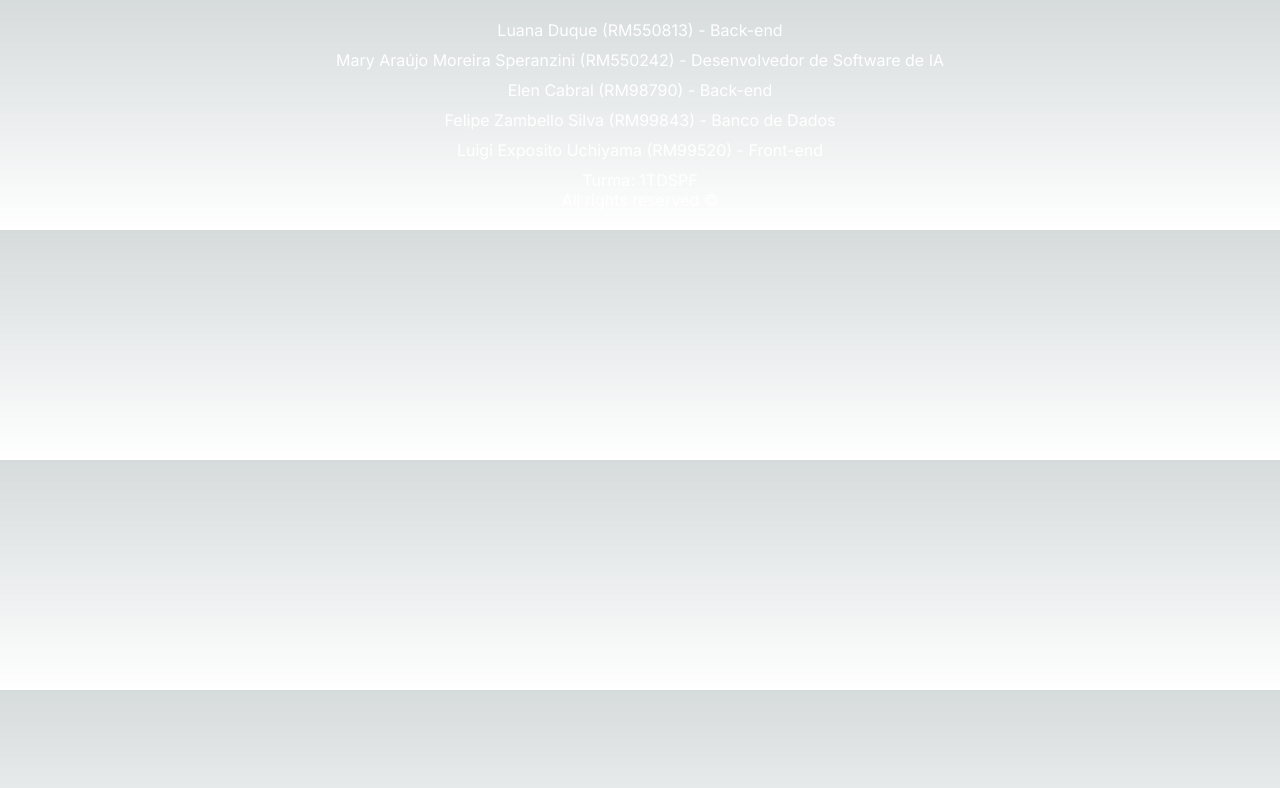
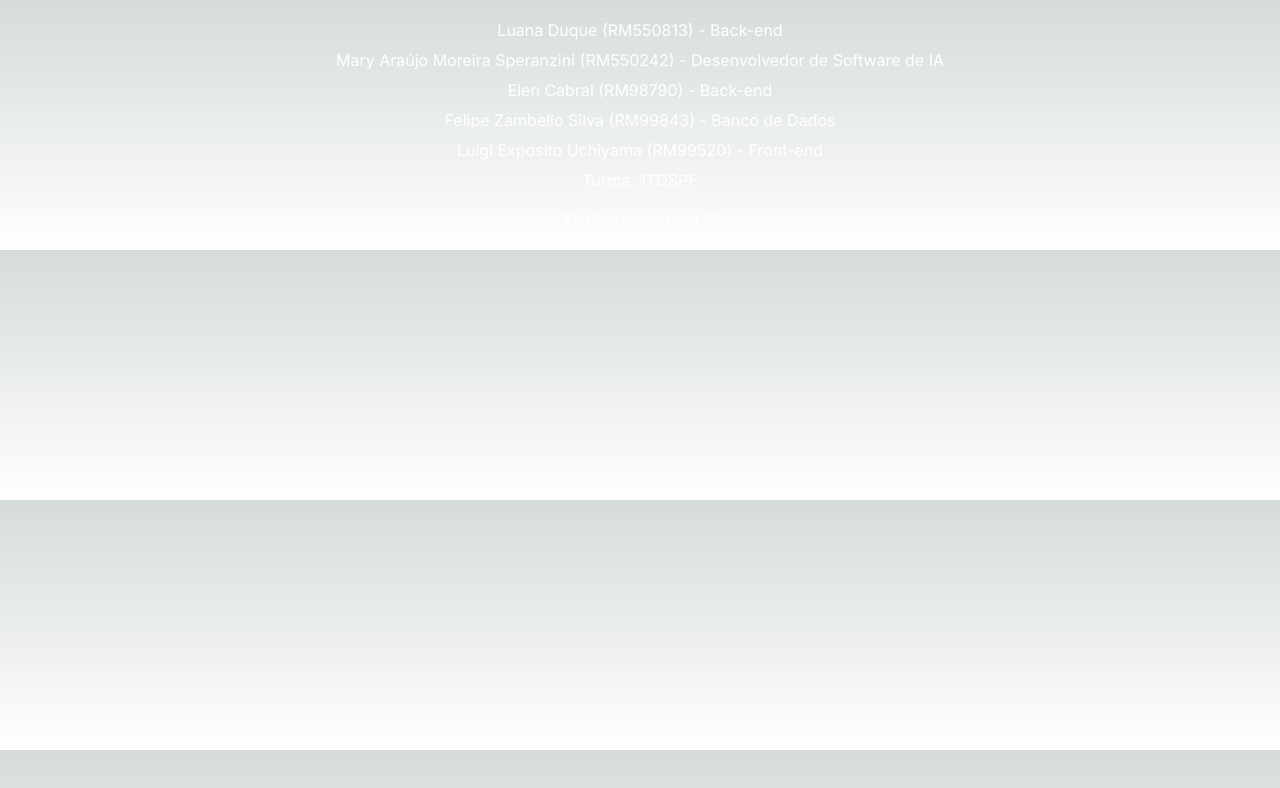
Before and after one commit to web-development-fiap/GS2, a Next.js app: page /footer in a window 1280 px wide. Shown: the top 788 px of the page. Built offline with nearby package versions, Linux system fonts and the light colour scheme.

Commit message:
finalização do css do footer

```diff
--- a/src/app/footer/footer.module.css
+++ b/src/app/footer/footer.module.css
@@ -11,3 +11,11 @@
   .studentInfo p {
     margin: 0;
   }
+
+  .classInfo {
+    margin-top: 10px;
+  }
+
+  .copyRight {
+    margin-top: 20px;
+  }
```
